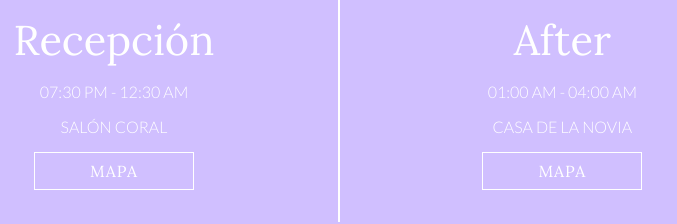
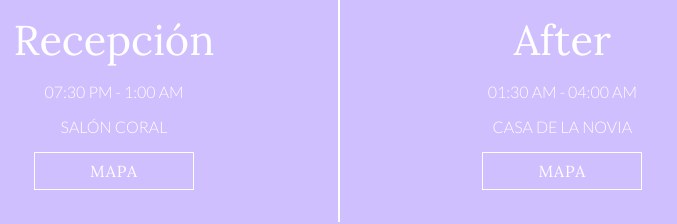
Before and after one commit to pedromichel23/ceci-jonathan-wedding, a plain HTML site: page index.html in a window 1280 px wide. Shown: the part 2400-2624 px from the top of the page, 526-1203 px from the left. Drawn offline with Linux system fonts and the light colour scheme.

Commit message:
modify schedule

```diff
--- a/index.html
+++ b/index.html
@@ -369,7 +369,7 @@
                     </svg>
                 </div>
                 <h3>Recepción</h3>
-                <p>07:30 PM - 12:30 AM</p>
+                <p>07:30 PM - 1:00 AM</p>
                 <p>SALÓN CORAL</p>
                 <button id="btn-map-reception" class="btn-info-ext" aria-label="map reception button">MAPA</button>
             </div>
@@ -434,7 +434,7 @@
                     </svg>
                 </div>
                 <h3>After</h3>
-                <p>01:00 AM - 04:00 AM</p>
+                <p>01:30 AM - 04:00 AM</p>
                 <p>CASA DE LA NOVIA</p>
                 <button id="btn-map-after" class="btn-info-ext" aria-label="map after party button">MAPA</button>
             </div>
```
Also changed, not shown: assets/img/TIME-LINE-PRUPLE-2.webp.
